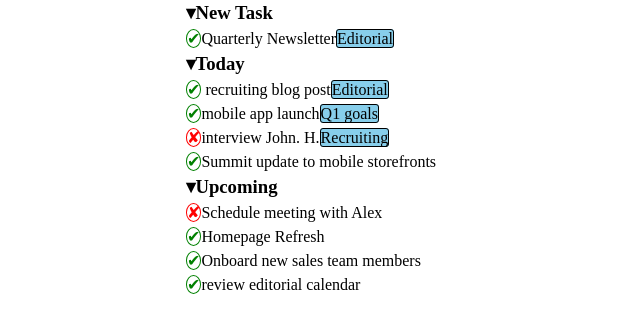
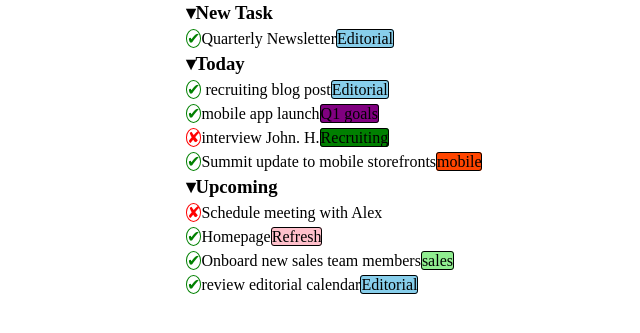
Before and after one commit to marro1777/html-css-toboolist, a plain HTML site: page index.html in a window 1280 px wide. Shown: the part 113-446 px from the top of the page, without its empty margins (11-651 px from the left). Drawn offline with Linux system fonts and the light colour scheme.

Commit message:
aggiunta grafica

```diff
--- a/index.html
+++ b/index.html
@@ -27,21 +27,21 @@
         <ul>
             <li><h3>&#9662;New Task</h3></li>
             <ul>
-              <li><span class="green-check">&#10004</span>Quarterly Newsletter<span class="btn blue">Editorial</span></li>
+              <li><span class="green-check">&#10004</span>Quarterly Newsletter<span class="btn-blue">Editorial</span></li>
             </ul>
             <li><h3><span>&#9662;</span>Today</h3></li>
             <ul>
-                <li><span class="green-check">&#10004</span> recruiting blog post<span class="btn blue">Editorial</span></li>
-                <li><span class="green-check">&#10004</span>mobile app launch<span class="btn purple">Q1 goals</span></li>
-                <li><span class="red-check">&#x2718</span>interview John. H.<span class="btn green">Recruiting</span></li>
-                <li><span class="green-check">&#10004</span>Summit update to mobile storefronts</li>
+                <li><span class="green-check">&#10004</span> recruiting blog post<span class="btn-blue">Editorial</span></li>
+                <li><span class="green-check">&#10004</span>mobile app launch<span class="btn-purple">Q1 goals</span></li>
+                <li><span class="red-check">&#x2718</span>interview John. H.<span class="btn-green">Recruiting</span></li>
+                <li><span class="green-check">&#10004</span>Summit update to mobile storefronts</span><span class="btn-orange">mobile</span></li>
             </ul>
             <li><h3>&#9662;Upcoming</h3></li>
             <ul>
                 <li><span class="red-check">&#x2718</span>Schedule meeting with Alex</li>
-                <li><span class="green-check">&#10004</span>Homepage Refresh</li>
-                <li><span class="green-check">&#10004</span>Onboard new sales team members</li>
-                <li><span class="green-check">&#10004</span>review editorial calendar</li>
+                <li><span class="green-check">&#10004</span>Homepage<span class="btn-pink">Refresh</span></li>
+                <li><span class="green-check">&#10004</span>Onboard new sales team members<span class="btn-lightgreen">sales</span></li>
+                <li><span class="green-check">&#10004</span>review editorial calendar<span class="btn-blue">Editorial</span></li>
             </ul>
         </ul>
     </div>
--- a/style.css
+++ b/style.css
@@ -52,8 +52,38 @@ li {
     margin: 5px;
 }
 
-.btn  {
+.btn-blue  {
     border:1px solid black;
     border-radius: 3px;
     background-color: skyblue;
 }
+
+.btn-purple {
+    background-color: purple;
+    border:1px solid black;
+    border-radius: 3px;
+}
+
+.btn-green {
+    background-color: green;
+    border:1px solid black;
+    border-radius: 3px;
+}
+
+.btn-orange {
+    background-color: orangered;
+    border:1px solid black;
+    border-radius: 3px;
+}
+
+.btn-pink {
+    background-color: pink;
+    border:1px solid black;
+    border-radius: 3px;
+}
+
+.btn-lightgreen {
+    background-color: lightgreen;
+    border:1px solid black;
+    border-radius: 3px;
+}
```
